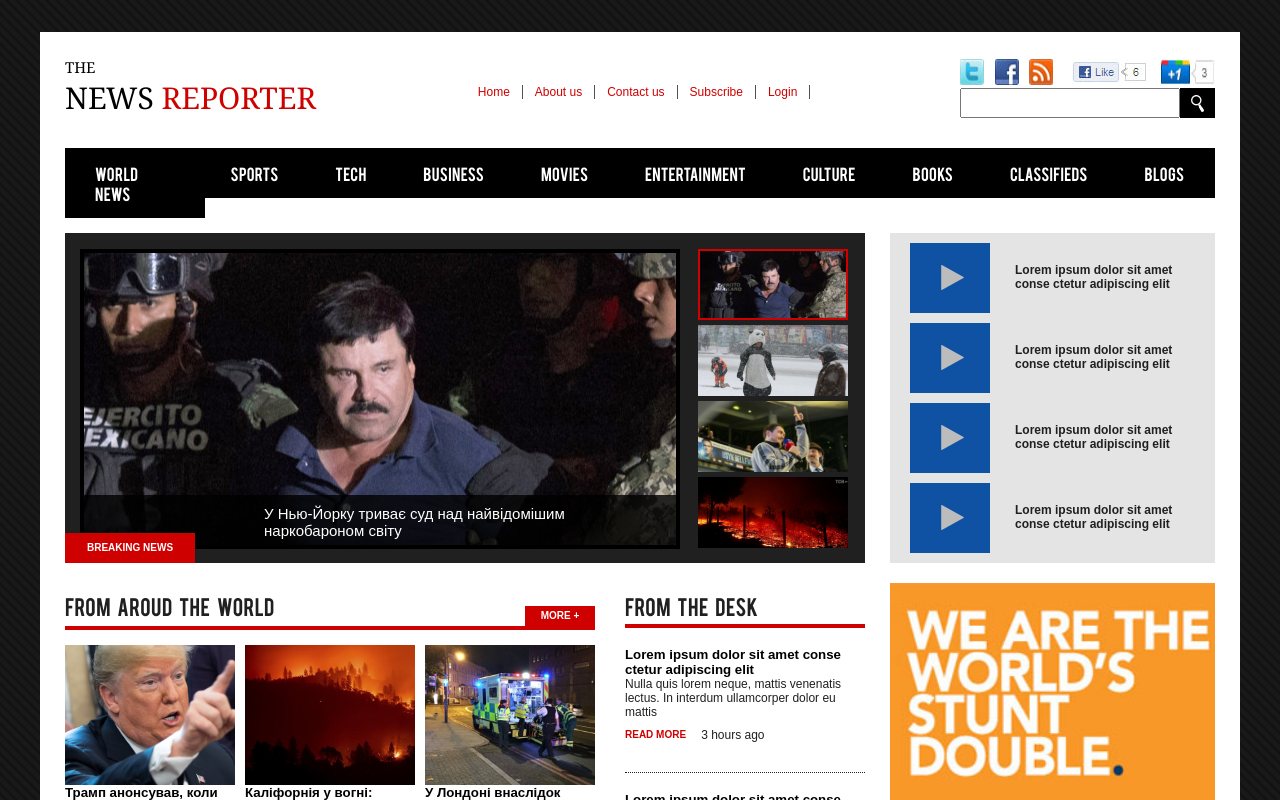
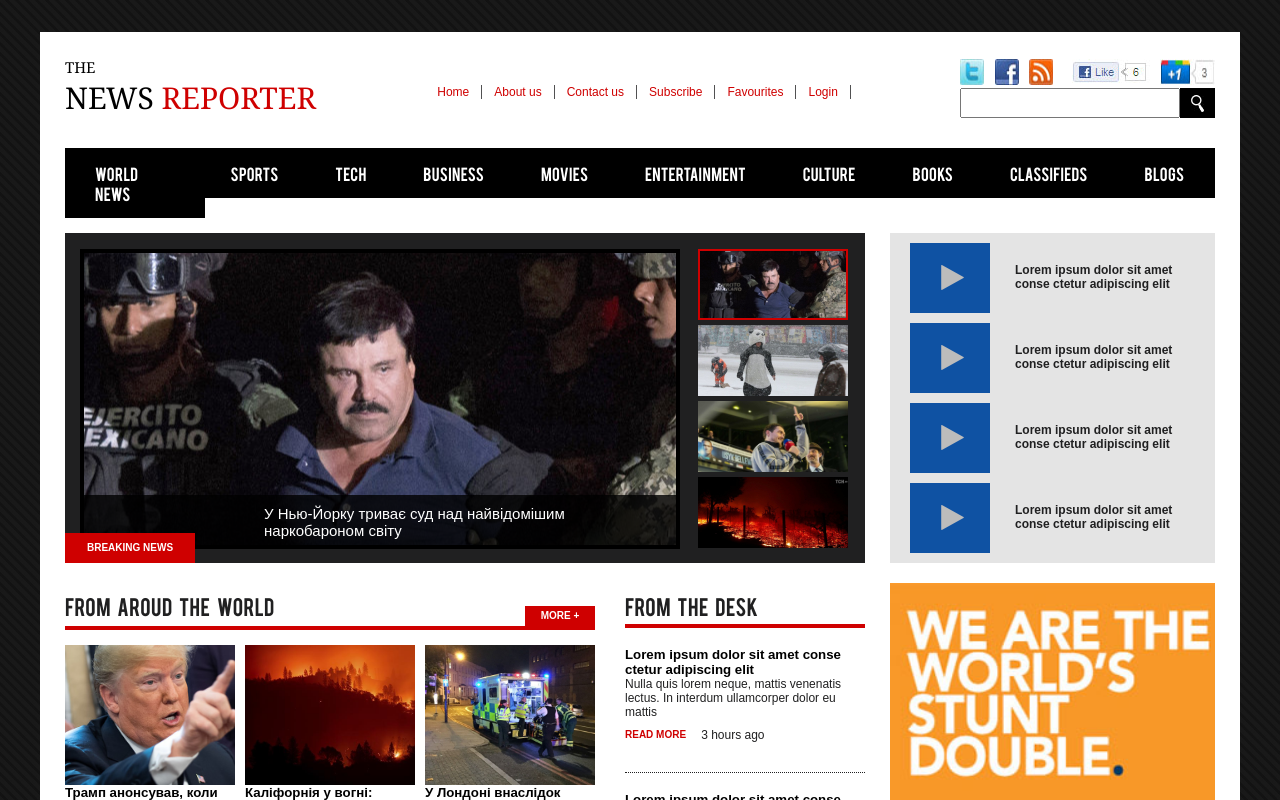
Before and after one commit to artak-avanesian/the-news-reporter, a React (Create React App) app: page / in a window 1280 px wide. Shown: the top 800 px of the page. Built offline with nearby package versions, Linux system fonts and the light colour scheme.

Commit message:
add menu item to main-menu

```diff
--- a/src/App/Header/MainMenu/MainMenu.js
+++ b/src/App/Header/MainMenu/MainMenu.js
@@ -1,15 +1,17 @@
 import React from 'react'
+import { Link } from 'react-router-dom'
 import './MainMenu.css'
 
 const MainMenu = () => {
     return (
         <nav className='main-menu'>
             <ul>
-                <li><a href="#">Home</a></li>
-                <li><a href="#">About us</a></li>
-                <li><a href="#">Contact us</a></li>
-                <li><a href="#">Subscribe</a></li>
-                <li><a href="#">Login</a></li>
+                <li><Link to="#">Home</Link></li>
+                <li><Link to="#">About us</Link></li>
+                <li><Link to="#">Contact us</Link></li>
+                <li><Link to="#">Subscribe</Link></li>
+                <li><Link to='#'>Favourites</Link></li>
+                <li><Link to="#">Login</Link></li>
             </ul>
         </nav>
     )
```
